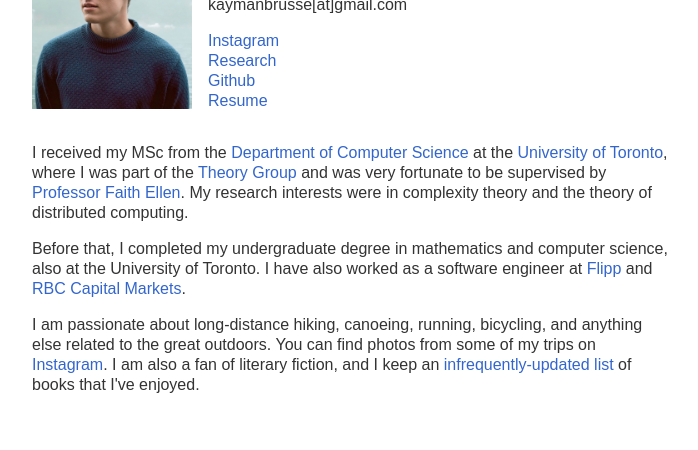
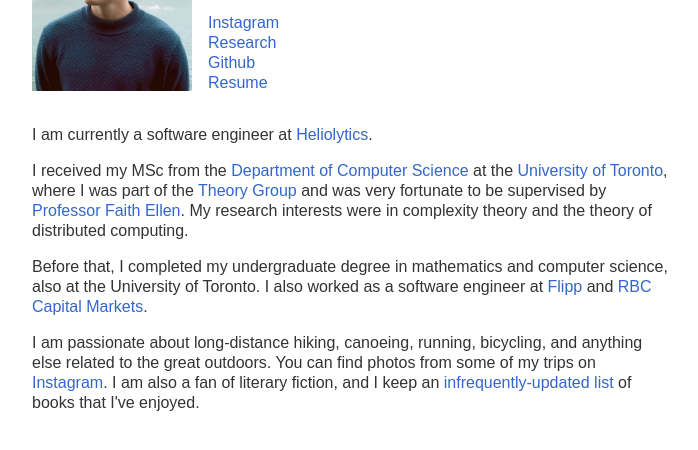
Before and after one commit to kaymanb/online-presence, a plain HTML site: page index.html in a window 1280 px wide. Shown: the part 248-698 px from the top of the page, without its empty margins (288-986 px from the left). Drawn offline with Linux system fonts and the light colour scheme.

Commit message:
Update text with current role at helio

```diff
--- a/index.html
+++ b/index.html
@@ -25,12 +25,15 @@
                 </div>
             </div>
             <p>
-            I received my MSc from the <a href="https://web.cs.toronto.edu/">Department of Computer Science</a> at the <a href="https://www.utoronto.ca">University of Toronto</a>, where I was part of the <a href="https://www.cs.toronto.edu/theory/">Theory Group</a> and was very fortunate to be supervised by <a href="https://www.cs.toronto.edu/~faith">Professor Faith Ellen</a>.
-           My research interests were in complexity theory and the theory of distributed computing.
+            I am currently a software engineer at <a href="https://www.heliolytics.com/">Heliolytics</a>.
+            </p>
+            <p>
+                I received my MSc from the <a href="https://web.cs.toronto.edu/">Department of Computer Science</a> at the <a href="https://www.utoronto.ca">University of Toronto</a>, where I was part of the <a href="https://www.cs.toronto.edu/theory/">Theory Group</a> and was very fortunate to be supervised by <a href="https://www.cs.toronto.edu/~faith">Professor Faith Ellen</a>.
+                My research interests were in complexity theory and the theory of distributed computing.
             </p>
             <p>
                 Before that, I completed my undergraduate degree in mathematics and computer science, also at the University of Toronto.
-                I have also worked as a software engineer at
+                I also worked as a software engineer at
                 <a href="https://corp.flipp.com/">Flipp</a> and <a href="https://www.rbccm.com/en/">RBC Capital Markets</a>.
             </p>
             <p>
```
